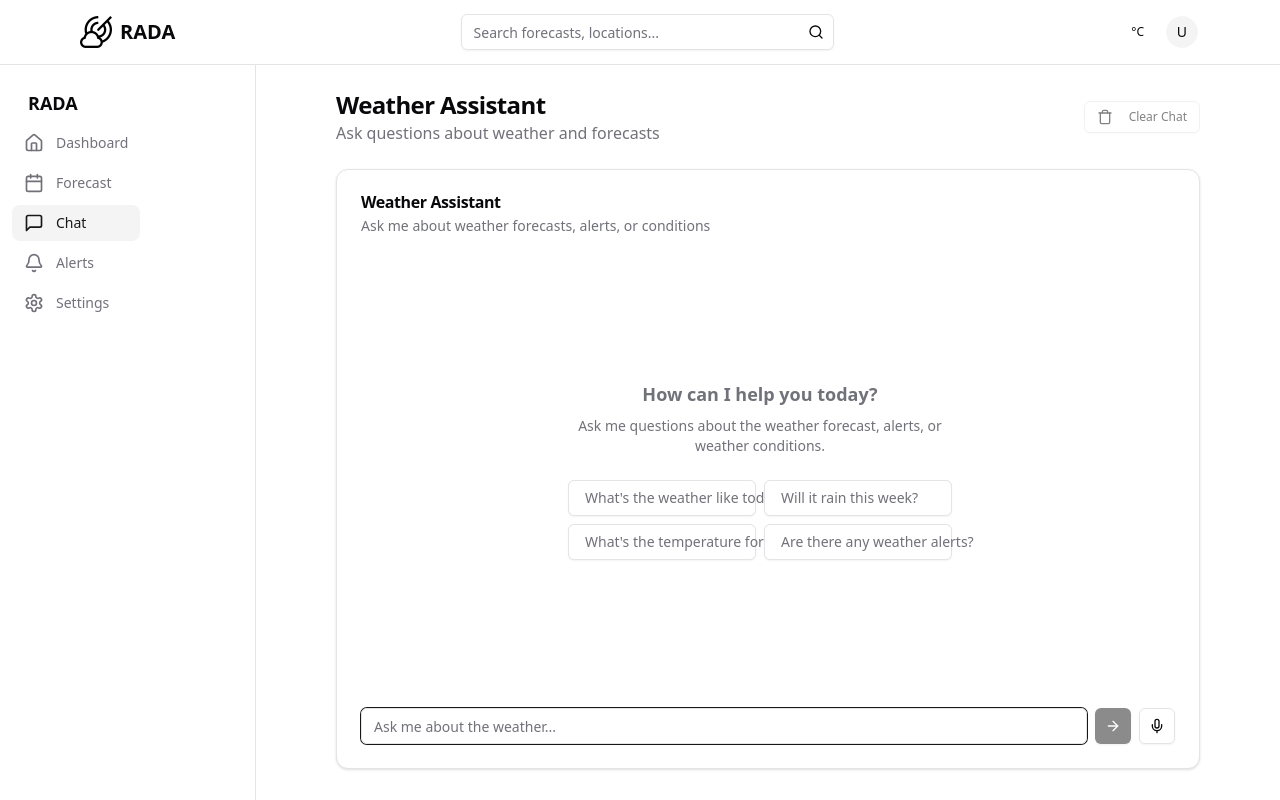
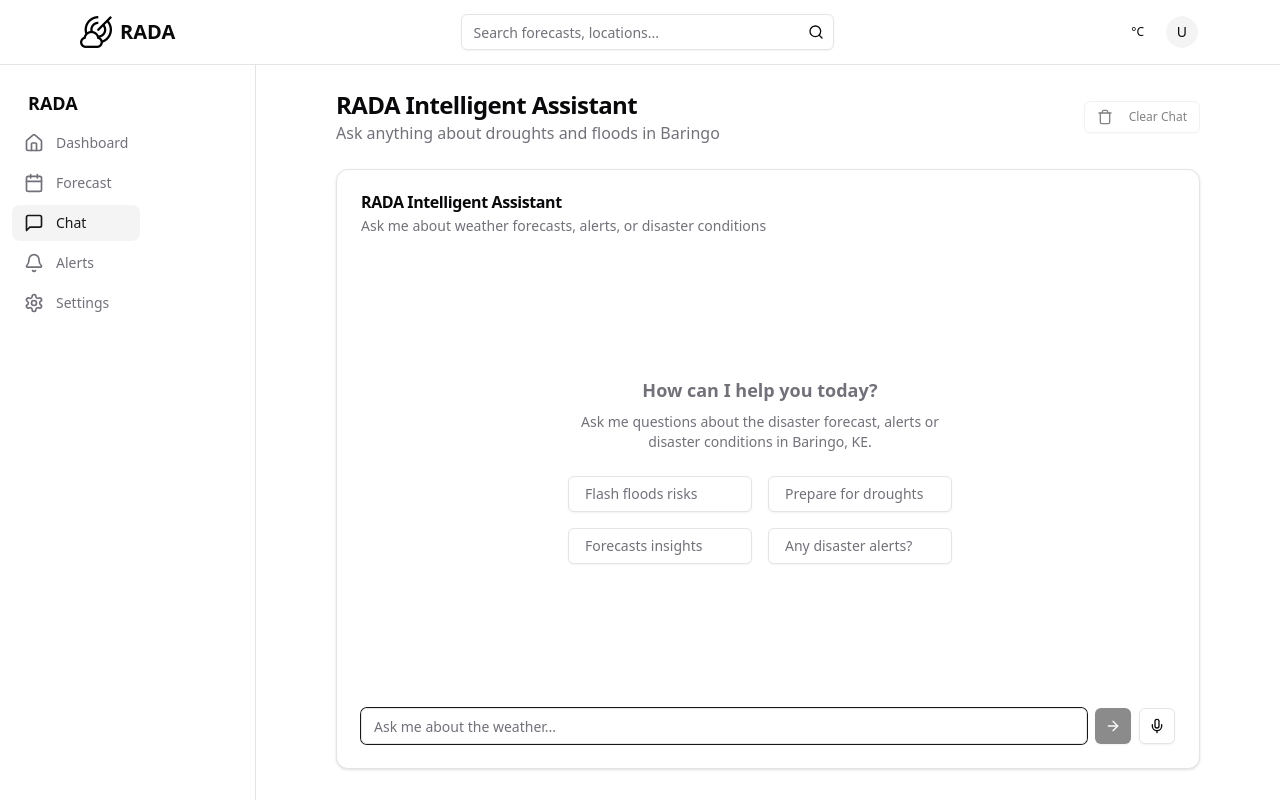
Before and after one commit to magvtv/88_RADA, a Next.js app: page /chat in a window 1280 px wide. Built offline with nearby package versions, Linux system fonts and the light colour scheme.

Commit message:
fix: updated page content, issues with sending chat messages

```diff
--- a/src/app/(dashboard)/chat/page.tsx
+++ b/src/app/(dashboard)/chat/page.tsx
@@ -59,8 +59,8 @@ export default function ChatPage() {
       {/* Page Header */}
       <div className="flex flex-col gap-2 md:flex-row md:items-center md:justify-between">
         <div>
-          <h1 className="text-2xl font-bold tracking-tight">Weather Assistant</h1>
-          <p className="text-muted-foreground">Ask questions about weather and forecasts</p>
+          <h1 className="text-2xl font-bold tracking-tight">RADA Intelligent Assistant</h1>
+          <p className="text-muted-foreground">Ask anything about droughts and floods in Baringo</p>
         </div>
         <div className="flex items-center gap-2">
           <Button
@@ -77,9 +77,9 @@ export default function ChatPage() {
       {/* Chat Interface */}
       <Card className="flex flex-col h-[600px]">
         <CardHeader className="pb-3">
-          <CardTitle>Weather Assistant</CardTitle>
+          <CardTitle>RADA Intelligent Assistant</CardTitle>
           <CardDescription>
-            Ask me about weather forecasts, alerts, or conditions
+            Ask me about weather forecasts, alerts, or disaster conditions
           </CardDescription>
         </CardHeader>
         <CardContent className="flex-1 flex flex-col overflow-hidden">
@@ -92,36 +92,37 @@ export default function ChatPage() {
                     How can I help you today?
                   </h3>
                   <p className="text-sm mb-6">
-                    Ask me questions about the weather forecast, alerts, or weather conditions.
+                    Ask me questions about the disaster forecast, alerts or disaster conditions in Baringo, KE.
                   </p>
-                  <div className="grid grid-cols-1 md:grid-cols-2 gap-2 text-sm">
+
+                  <div className="grid grid-cols-1 md:grid-cols-2 gap-4 text-sm">
                     <Button
                       variant="outline"
                       className="justify-start"
-                      onClick={() => sendMessage("What's the weather like today?")}
+                      onClick={() => sendMessage("What are risks associated with floods?")}
                     >
-                      What's the weather like today?
+                      Flash floods risks
                     </Button>
                     <Button
                       variant="outline"
                       className="justify-start"
-                      onClick={() => sendMessage("Will it rain this week?")}
+                      onClick={() => sendMessage("How can I prepare for upcoming dry spells")}
                     >
-                      Will it rain this week?
+                      Prepare for droughts
                     </Button>
                     <Button
                       variant="outline"
                       className="justify-start"
-                      onClick={() => sendMessage("What's the temperature forecast?")}
+                      onClick={() => sendMessage("What insights can we gain from the current disaster forecast?")}
                     >
-                      What's the temperature forecast?
+                      Forecasts insights
                     </Button>
                     <Button
                       variant="outline"
                       className="justify-start"
-                      onClick={() => sendMessage("Are there any weather alerts?")}
+                      onClick={() => sendMessage("Are there any disaster alerts?")}
                     >
-                      Are there any weather alerts?
+                      Any disaster alerts?
                     </Button>
                   </div>
                 </div>
```
